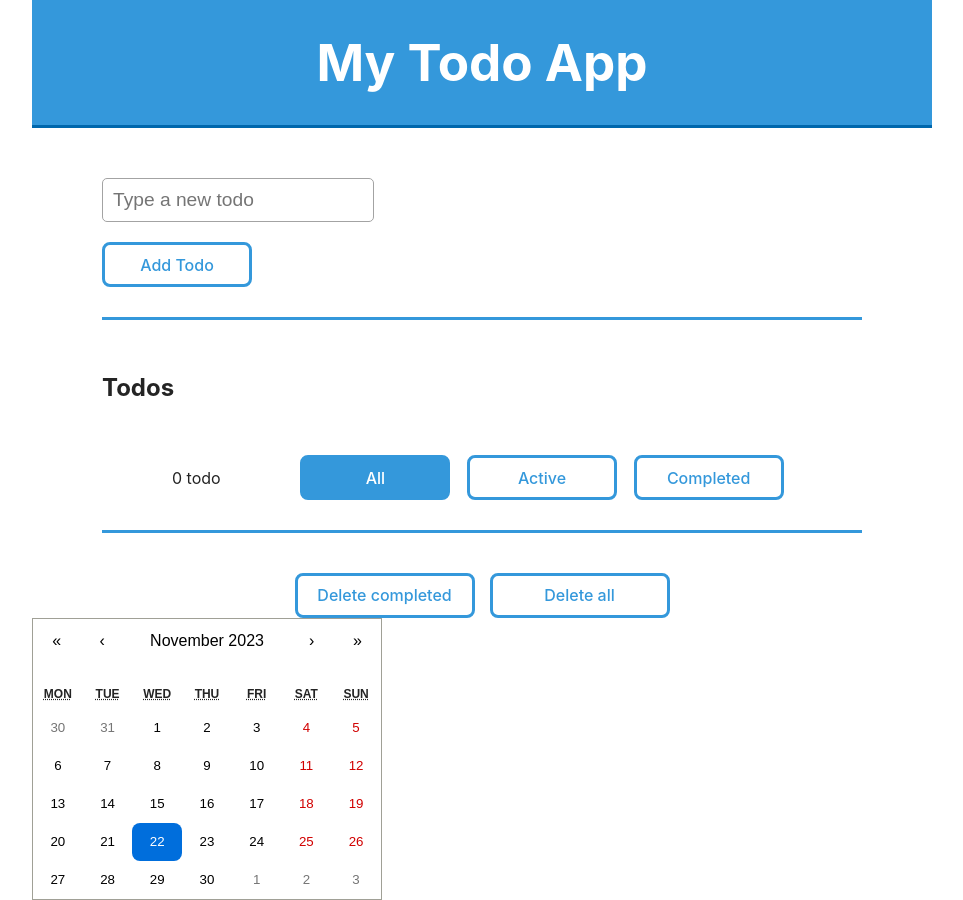
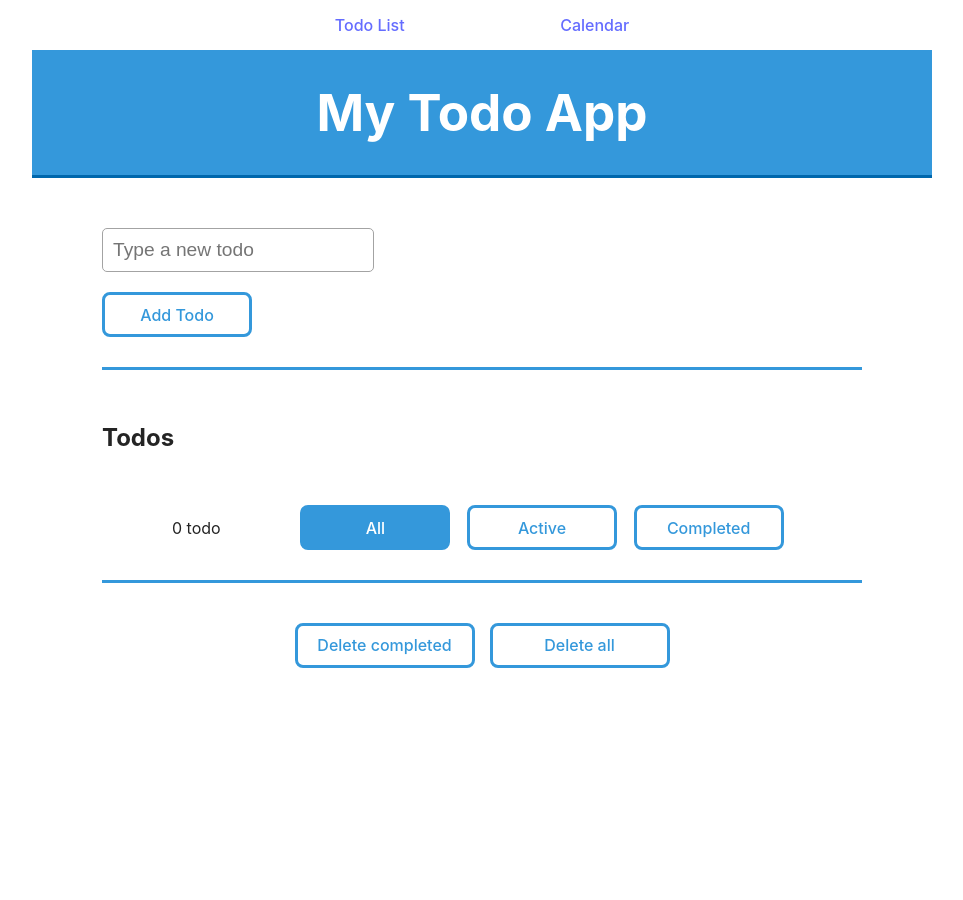
Before and after one commit to Carole-GRD/react-intro, a React (Vite) app: page / in a window 1280 px wide. Shown: the whole page, without its empty margins (158-1121 px from the left). After the commit the page ends 800 px from the top, so only its background shows below. Built offline with nearby package versions, Linux system fonts and the light colour scheme.

Commit message:
add router

```diff
--- a/package.json
+++ b/package.json
@@ -11,9 +11,9 @@
   },
   "dependencies": {
     "react": "^18.2.0",
-    "react-big-calendar": "^1.8.5",
     "react-calendar": "^4.6.1",
-    "react-dom": "^18.2.0"
+    "react-dom": "^18.2.0",
+    "react-router-dom": "^6.20.0"
   },
   "devDependencies": {
     "@types/react": "^18.2.37",
--- a/src/App.jsx
+++ b/src/App.jsx
@@ -2,16 +2,25 @@
 // import TodosData from './data/todolist.json';
 
 import './App.css'
-import ReactCalendar from './containers/calendar/ReactCalendar'
-import TodoList from './containers/todoList/TodoList'
+import Navigate from './containers/navigate/Navigate'
+// import TodoList from './containers/todoList/TodoList'
+// import ReactCalendar from './containers/calendar/ReactCalendar'
+
+
+// import { Routes, Route } from 'react-router-dom'
+import { Outlet } from 'react-router-dom'
 
 
 function App() {
 
   return (
     <>
-      <TodoList />
-      <ReactCalendar />
+      <Navigate />
+      <Outlet />
+      {/* <Routes>
+        <Route path="/" element={<TodoList />} />
+        <Route path="/calendar" element={<ReactCalendar />} />
+      </Routes> */}
     </>
   )
 }
--- /dev/null
+++ b/src/containers/navigate/Navigate.jsx
@@ -0,0 +1,40 @@
+import { NavLink } from 'react-router-dom'
+
+import './navigate.css'
+
+function Navigate() {
+    return (
+        <div className='navigate'>
+            <ul>
+                <li>
+                    <NavLink
+                        to="/"
+                        className={({ isActive, isPending, isTransitioning }) =>
+                            [
+                            isPending ? "pending" : "",
+                            isActive ? "active" : "",
+                            isTransitioning ? "transitioning" : "",
+                            ].join(" ")
+                        }>
+                        Todo List
+                    </NavLink>
+                </li>
+                <li>
+                    <NavLink
+                        to="/calendar"
+                        className={({ isActive, isPending, isTransitioning }) =>
+                            [
+                            isPending ? "pending" : "",
+                            isActive ? "active" : "",
+                            isTransitioning ? "transitioning" : "",
+                            ].join(" ")
+                        }>
+                        Calendar
+                    </NavLink>
+                </li>
+            </ul>
+        </div>
+    )
+}
+
+export default Navigate
--- /dev/null
+++ b/src/containers/navigate/navigate.css
@@ -0,0 +1,29 @@
+
+.navigate {
+    display: flex;
+    align-items: center;
+    height: 50px;
+}
+
+.navigate ul {
+    padding: 0;
+    display: flex;
+    justify-content: space-around;
+    width: 50%;
+    margin: 0 auto;
+    list-style-type: none;
+}
+
+.navigate ul li {
+    color: red;
+}
+
+/* .navigate ul li .active {
+    color: green;
+}
+.navigate ul li .pending {
+    color: red;
+}
+.navigate ul li .transitioning {
+    color: orange;
+} */
--- a/src/containers/todoList/TodoList.jsx
+++ b/src/containers/todoList/TodoList.jsx
@@ -14,7 +14,7 @@ function TodoList() {
 
     // TODO : ne récupérer le localStorage que lors du chargement de la page
     // Récupération des todos depuis le localStorage ou utilisation d'une liste vide par défaut
-    const initialTodos = JSON.parse(localStorage.getItem(LSKEY + ".todos")) || [];
+    const initialTodos = JSON.parse(window.localStorage.getItem(LSKEY + ".todos")) || [];
     const [todos, setTodos] = useState(initialTodos);
 
     // localStorage.clear();
@@ -23,7 +23,7 @@ function TodoList() {
     // TODO : n'enregistrer dans le localStorage que lorsqu'on quitte la page
     useEffect(() => {
         // Sauvegarder les todos dans le localStorage à chaque changement
-        localStorage.setItem(LSKEY + ".todos", JSON.stringify(todos));
+        window.localStorage.setItem(LSKEY + ".todos", JSON.stringify(todos));
     }, [todos])
 
 
--- a/src/index.css
+++ b/src/index.css
@@ -3,7 +3,7 @@
   line-height: 1.5;
   font-weight: 400;
 
-  color-scheme: light dark;
+  /* color-scheme: light dark; */
   /* color: rgba(255, 255, 255, 0.87);
   background-color: #242424; */
   color: #242424;
@@ -56,10 +56,12 @@ button:focus-visible {
   outline: 4px auto -webkit-focus-ring-color;
 }
 
-/* @media (prefers-color-scheme: light) {
+@media (prefers-color-scheme: lihght) {
   :root {
-    color: #213547;
-    background-color: #ffffff;
+    /* color: #213547;
+    background-color: #ffffff; */
+    color: #ffffff;
+    background-color: #213547;
   }
   a:hover {
     color: #747bff;
@@ -75,4 +77,4 @@ button:focus-visible {
     background-color: #0067ac;
     border: none;
   }
-} */
+}
--- a/src/main.jsx
+++ b/src/main.jsx
@@ -3,8 +3,21 @@ import ReactDOM from 'react-dom/client'
 import App from './App.jsx'
 import './index.css'
 
+// import { BrowserRouter } from 'react-router-dom'
+
+// Routing : Imports
+import { RouterProvider, createBrowserRouter } from 'react-router-dom'
+import { route } from './routes/routes.jsx'
+
+// Routing : Création du router
+const router = createBrowserRouter(route)
+
+
 ReactDOM.createRoot(document.getElementById('root')).render(
-  // <React.StrictMode>
-    <App />
-  // </React.StrictMode>,
+  <React.StrictMode>
+    {/* <BrowserRouter> */}
+      {/* <App /> */}
+    {/* </BrowserRouter> */}
+    <RouterProvider router={router} />
+  </React.StrictMode>,
 )
--- /dev/null
+++ b/src/routes/routes.jsx
@@ -0,0 +1,22 @@
+import App from "../App";
+import TodoList from "../containers/todoList/TodoList";
+import ReactCalendar from "../containers/calendar/ReactCalendar";
+
+
+export const route = [
+    {
+        path: '',
+        element: <App />,
+        children: [
+            {
+                index: true,
+                element: <TodoList />,
+            },
+            {
+                path: "/calendar",
+                element: <ReactCalendar />,
+            }
+        ]
+    }
+
+];
```
Also changed, not shown: src/containers/calendar/ReactCalendar.jsx (+0 -22 lines), 1 other file (tests, documents, lock files or other folders).
